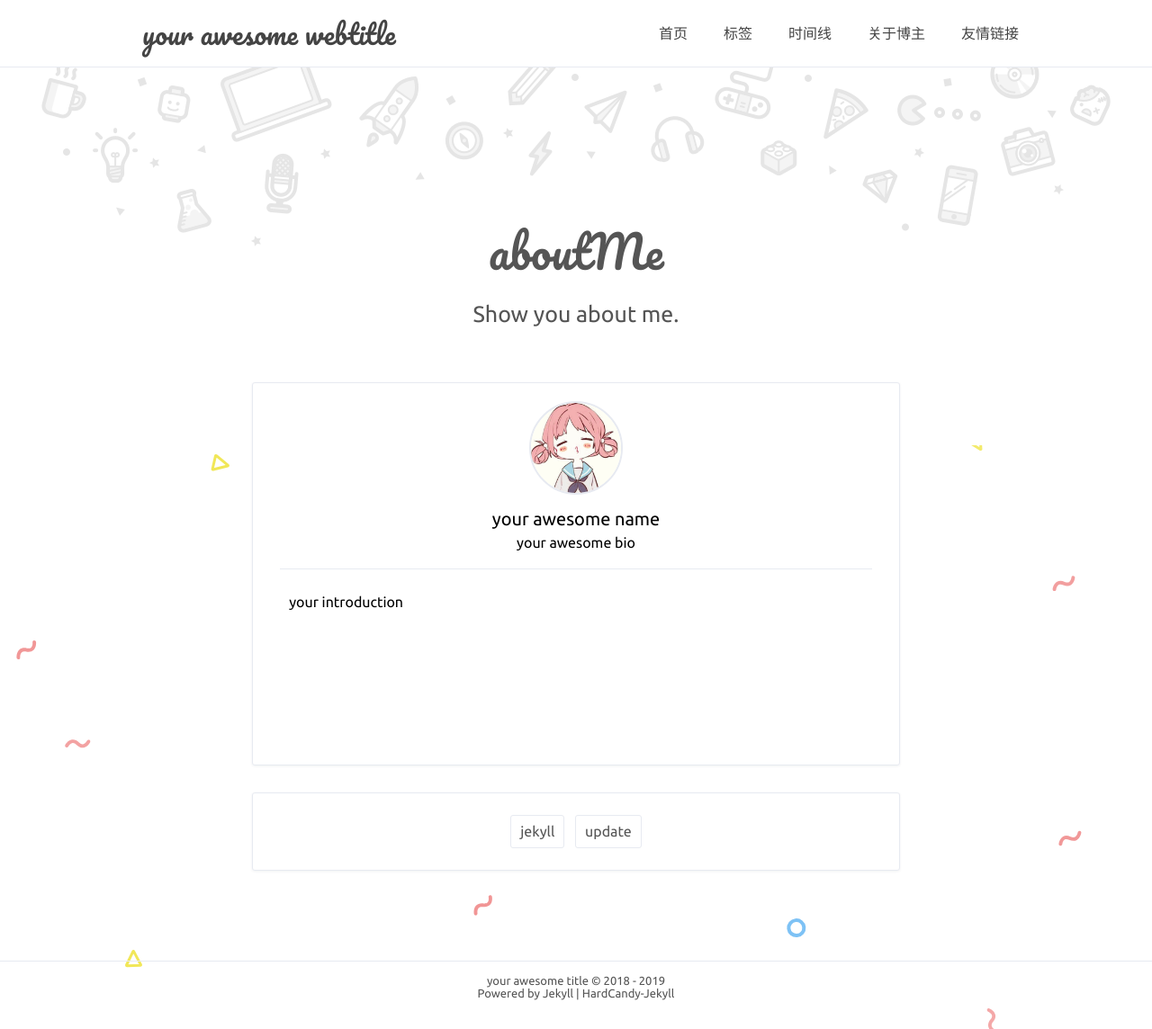
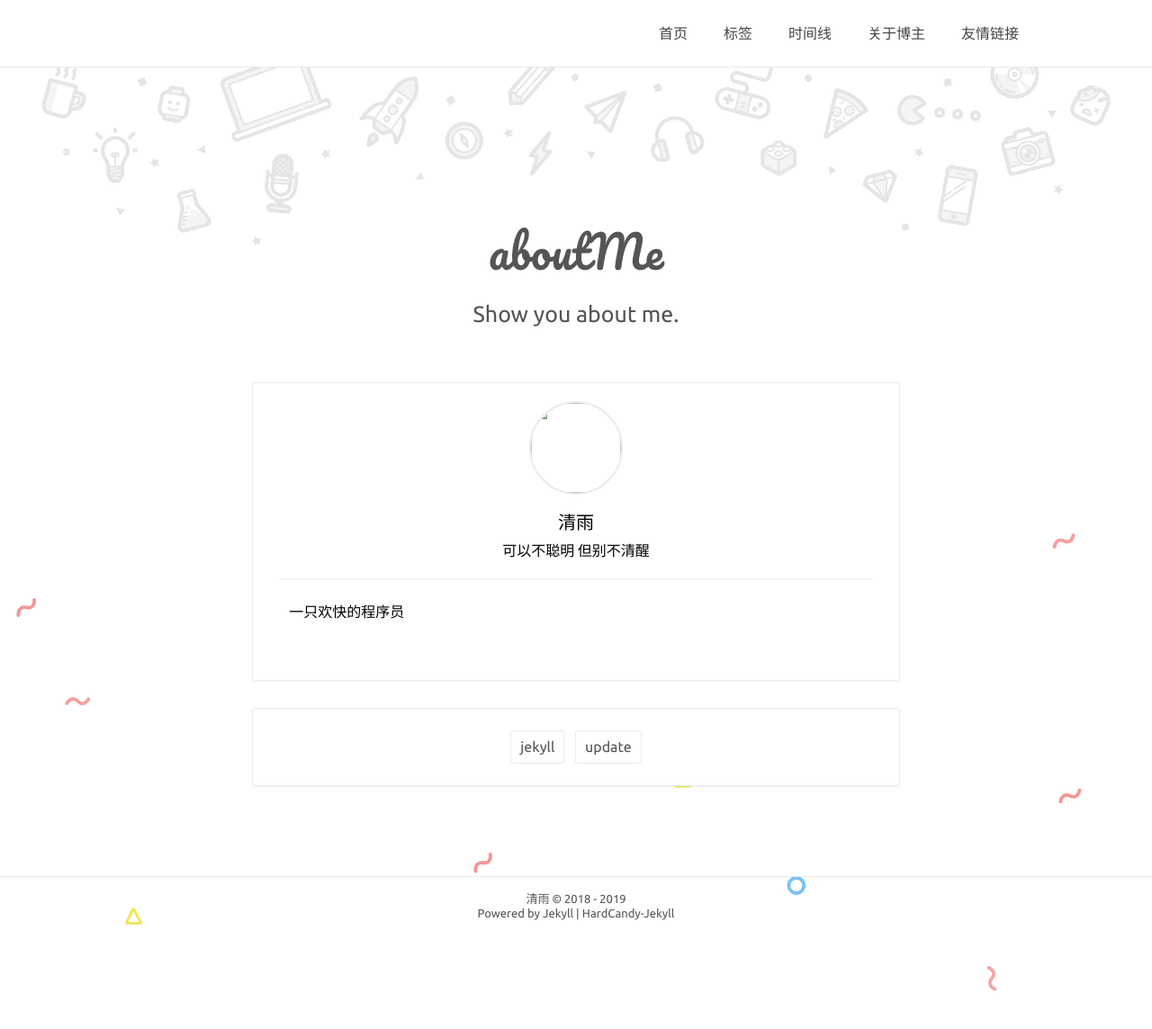
Before and after one commit to QY399/QY399.github.io, a Jekyll site: the page built from about.html, in a window 1280 px wide. Shown: the whole page at 90% size. Built offline with Jekyll 4.4.1, drawn with Linux system fonts in a browser that asks for light colours; comment, search, counter and statistics services are not loaded; after the commit the page ends 1050 px from its top, so only the background shows below that.

Commit message:
Update _config.yml

```diff
--- a/_config.yml
+++ b/_config.yml
@@ -1,8 +1,8 @@
 # Site settings 配置站点
-title: 'your awesome title'
-description: 'your web description'
-keywords: 'your web keywords, another keywords'
-url: 'https://abc.github.io' # your host
+title: '清雨'
+description: '一步踏尽一树白，一桥清雨一伞开'
+keywords: 'C\C++,数据结构，算法，xbb'
+url: 'https://QY399.github.io'
 
 # nav 中文字符空格：&emsp;
 nav: # 最佳体验 六个标签 且最好每个标签不超过4中文字
@@ -14,16 +14,16 @@ nav: # 最佳体验 六个标签 且最好每个标签不超过4中文字
 
 # 博主
 author: true
-name: 'your awesome name'
-NickName: 'your awesome nickname'
-webtitle: 'your awesome webtitle'
-bio: 'your awesome bio'
+name: '清雨'
+NickName: 'clear_rain'
+webtitle: ''
+bio: '可以不聪明 但别不清醒'
 about: true
-aboutyou: 'your introduction'
-portraits: '/assets/profile.jpeg' # your portraits image file path
+aboutyou: '一只欢快的程序员'
+portraits: ''
 
 # SNS
-SNS: true
+SNS: false
 SNS-icon: #['Facebook', 'weibo', 'qq', 'github', 'Dribbble', 'Twitter', 'instagram', 'weixin', 'Codepen']
   mail: 'mailto:abc@gmail.com'
   weixin: '' # 你的微信二维码存放的地址
@@ -66,14 +66,14 @@ friends:
 disqus: false
 disqus_url: '' # https://abc.disqus.com/embed.js
 # 来必力评论
-livere: true
+livere: false
 livere_uid: 'MTAyMC8zNDI2OS8xMDgwNg==' # MTAyMC8zNDI2OS8xMDgwNg==
 # Gitment评论 OAuth Application
-Gitment: false
+Gitment: true
 Gitment_owner: ''  # github用户名
 Gitment_repo: ''  # github博客存放的仓库名
-client_id: ''  # 注册 OAuth Application 后获得的 client_id
-client_secret: ''  # 注册 OAuth Application 后获得的 client_secret
+#client_id: ''  # 注册 OAuth Application 后获得的 client_id
+#client_secret: ''  # 注册 OAuth Application 后获得的 #client_secret
 
 # Share : weibo, qq, wechat, tencent, douban, qzone, linkedin, diandian, facebook, twitter, google
 social-share: true
```
